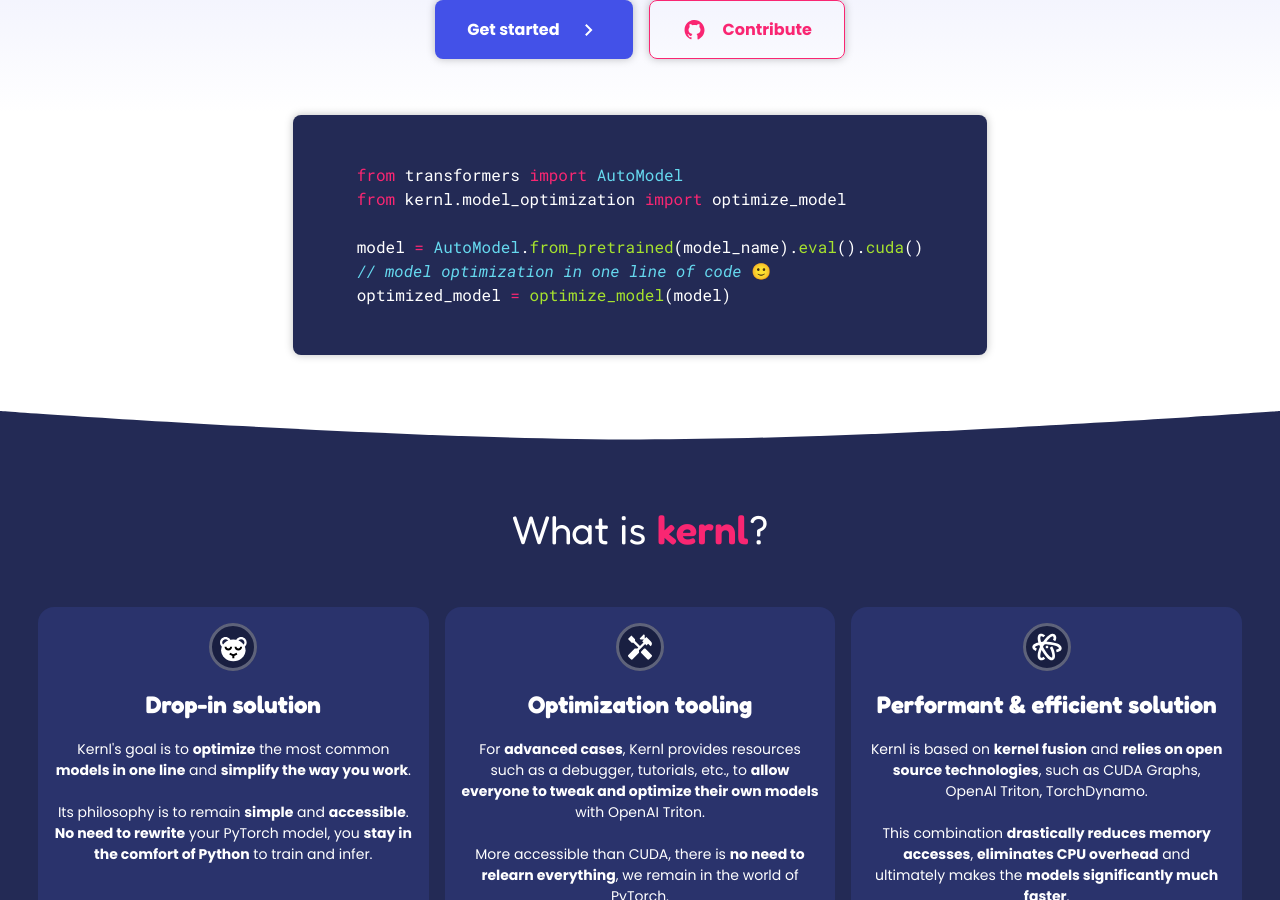
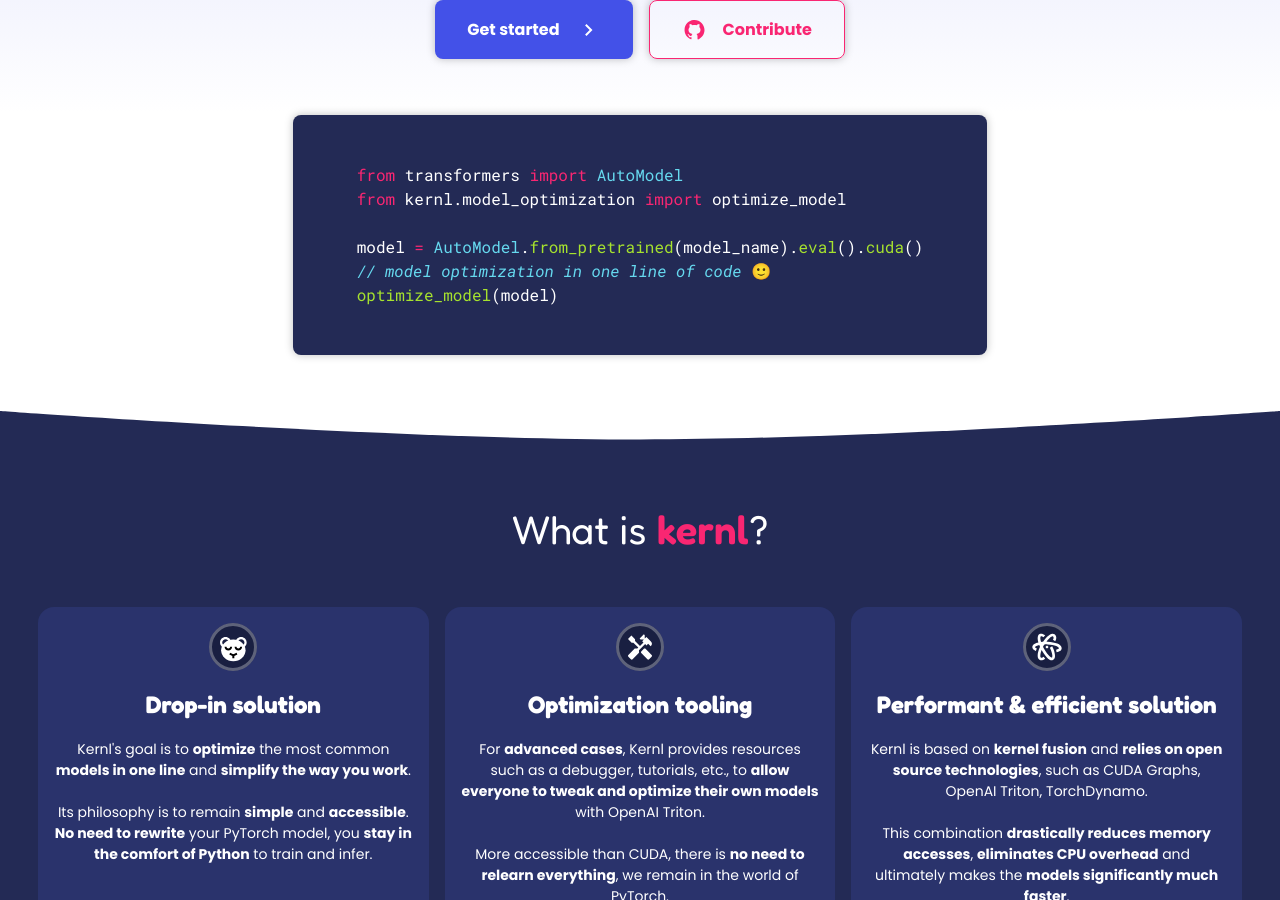
Before and after one commit to ELS-RD/kernl, an MkDocs documentation site: the page built from docs/index.md, in a window 1280 px wide and 900 px high, scrolled down 459 px. Built offline with MkDocs 1.6.1 and Material for MkDocs 9.7.7, drawn with Linux system fonts in a browser that asks for light colours; comment, search, counter and statistics services are not loaded.

Commit message:
fix: adjust example snippet.

```diff
--- a/docs/overrides/home.html
+++ b/docs/overrides/home.html
@@ -62,7 +62,7 @@
                     class="function">from_pretrained</span>(model_name).<span class="function">eval</span>().<span
                     class="function">cuda</span>()
 <span class="comment">// model optimization in one line of code</span> 🙂
-optimized_model <span class="instruction">=</span> <span class="function">optimize_model</span>(model)</code></pre>
+<span class="function">optimize_model</span>(model)</code></pre>
     </section>
     <section class="knl-what">
         <div class="knl-what__content md-grid slide-up">
```
